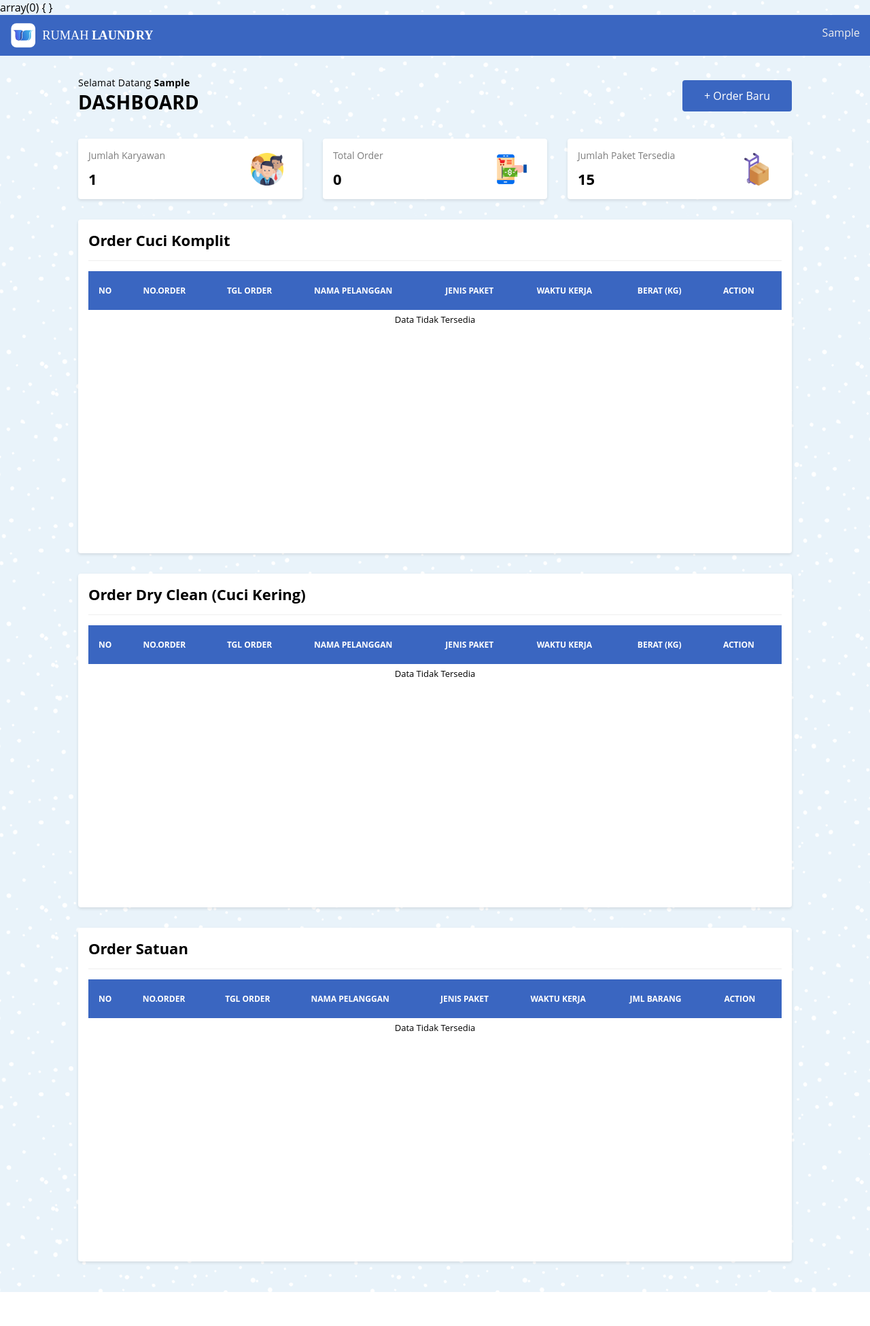
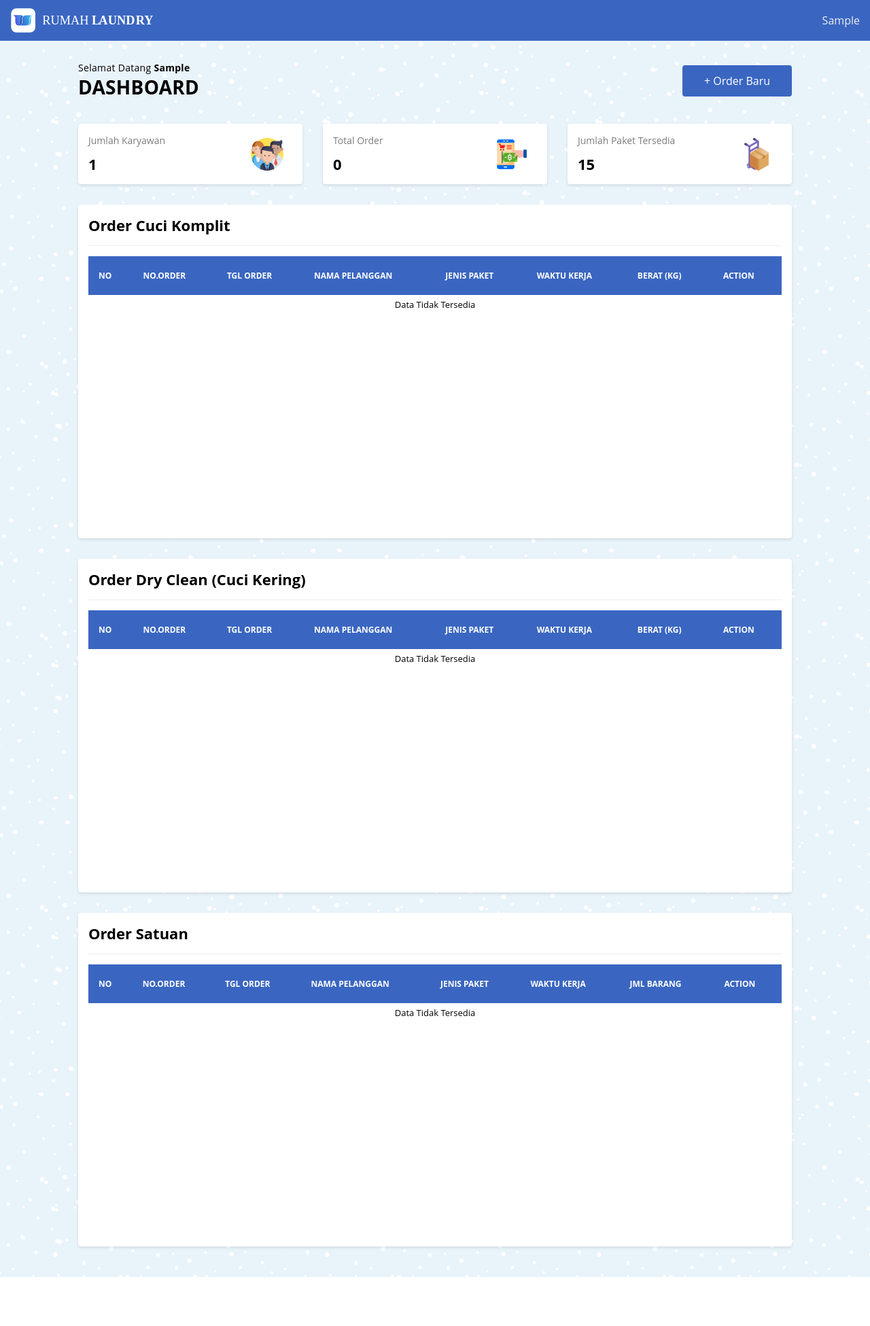
Before and after one commit to judhacdc/Proyek1_RumahLaundry, a PHP site: page /rumah_laundry/ in a window 1280 px wide. Shown: the whole page at 68% size. After the commit the page ends 1879 px from the top, so only its background shows below. Run offline with PHP 8.4, Linux system fonts and the light colour scheme; the visitor is signed in with stand-in values (Sample User, id 1); data comes from the database, SQL or seed files in the repository; data that the repository does not hold is empty.

Commit message:
fix final

```diff
--- a/_header.php
+++ b/_header.php
@@ -1,8 +1,6 @@
 <?php
 	require_once('_functions.php');
 	$data_account = query("SELECT * FROM master WHERE username = '$_SESSION[master]'");
-	var_dump($data_account);
-	echo $data_account[0]['level'];
 
 	// echo $_SESSION['master'];
 ?>
@@ -46,15 +44,9 @@
 
 			?>
 			<a href="<?=url('riwayat_transaksi/riwayat.php')?>" class="link-nav">Riwayat Transaksi</a>
+			<a href="<?=url('paket/paket.php')?>" class="link-nav">Daftar Paket</a>
 			<?php
 				}
 			?>
-			<?php if ($data_account[0]['level'] == 'admin' || $data_account[0]['level'] == 'karyawan' || $data_account[0]['level'] == 'pelanggan') {
-				# code...
-			?>
-			<a href="<?=url('paket/paket.php')?>" class="link-nav">Daftar Paket</a>
-			<?php
-			}
-			?>
 		</div>
 	</header>
```
